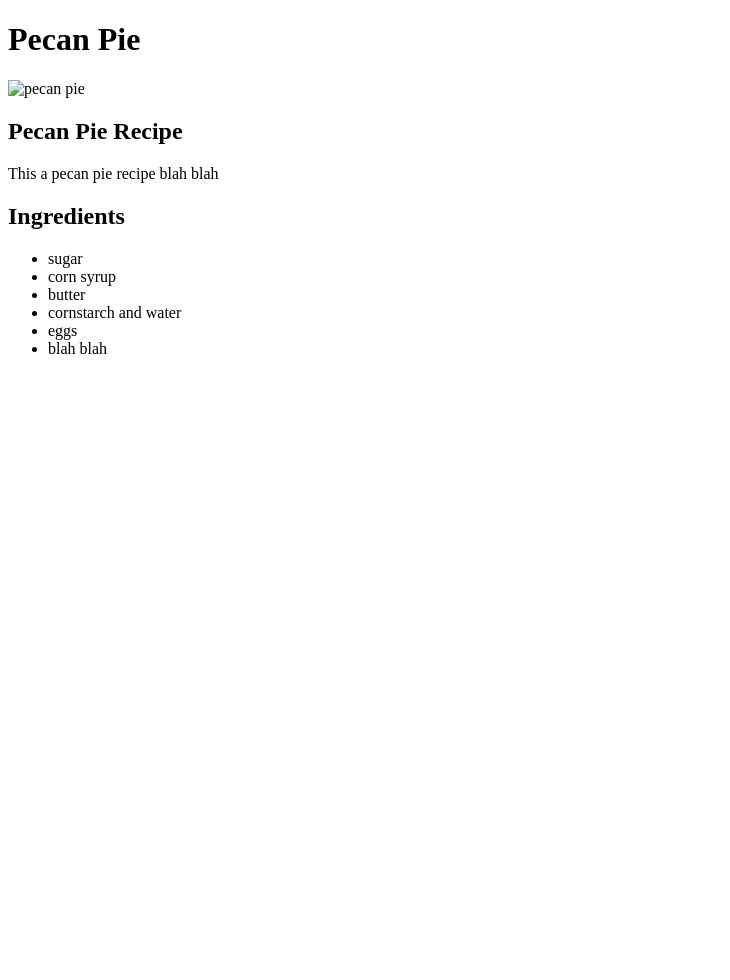
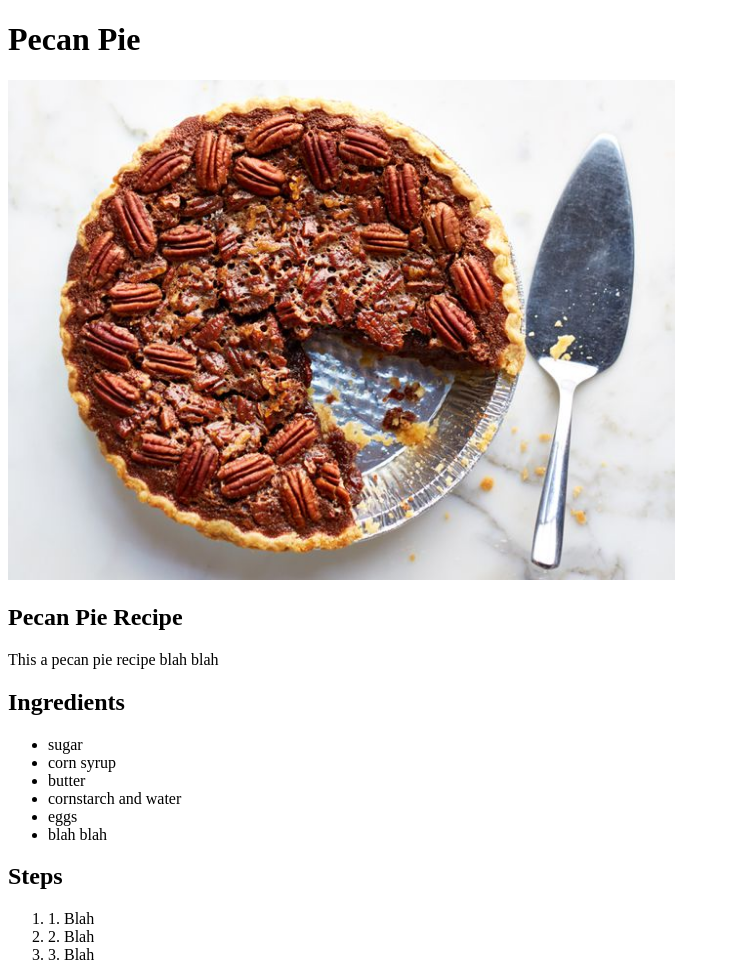
Before and after one commit to Gwanac9/odin-recipes, a plain HTML site: page recipes/pecanpie.html in a window 1280 px wide. Shown: the whole page, without its empty margins (0-730 px from the left). Before the commit the page ends 800 px from the top, so only its background shows below. Drawn offline with Linux system fonts and the light colour scheme.

Commit message:
JPG Path problem solved

```diff
--- a/recipes/pecanpie.html
+++ b/recipes/pecanpie.html
@@ -7,7 +7,7 @@
 </head>
 <body>
     <h1>Pecan Pie</h1>
-    <img src="pecanpie.jgp" alt="pecan pie" height="500">
+    <img src="../images/pecanpie.jpg" alt="pecan pie" height="500">
     <h2>Pecan Pie Recipe</h2>
     <p>This a pecan pie recipe blah blah</p>
     <h2>Ingredients</h2>
@@ -20,6 +20,13 @@
         <li>blah blah</li>
     </ul>
 
+    <h2>Steps</h2>
+    <ol>
+        <li>1. Blah</li>
+        <li>2. Blah</li>
+        <li>3. Blah</li>
+    </ol>
+
 
 </body>
 </html>
```
Also changed, not shown: recipes/applepie.html (+0 -1 lines), recipes/pumpkinpie.html (+0 -1 lines).
